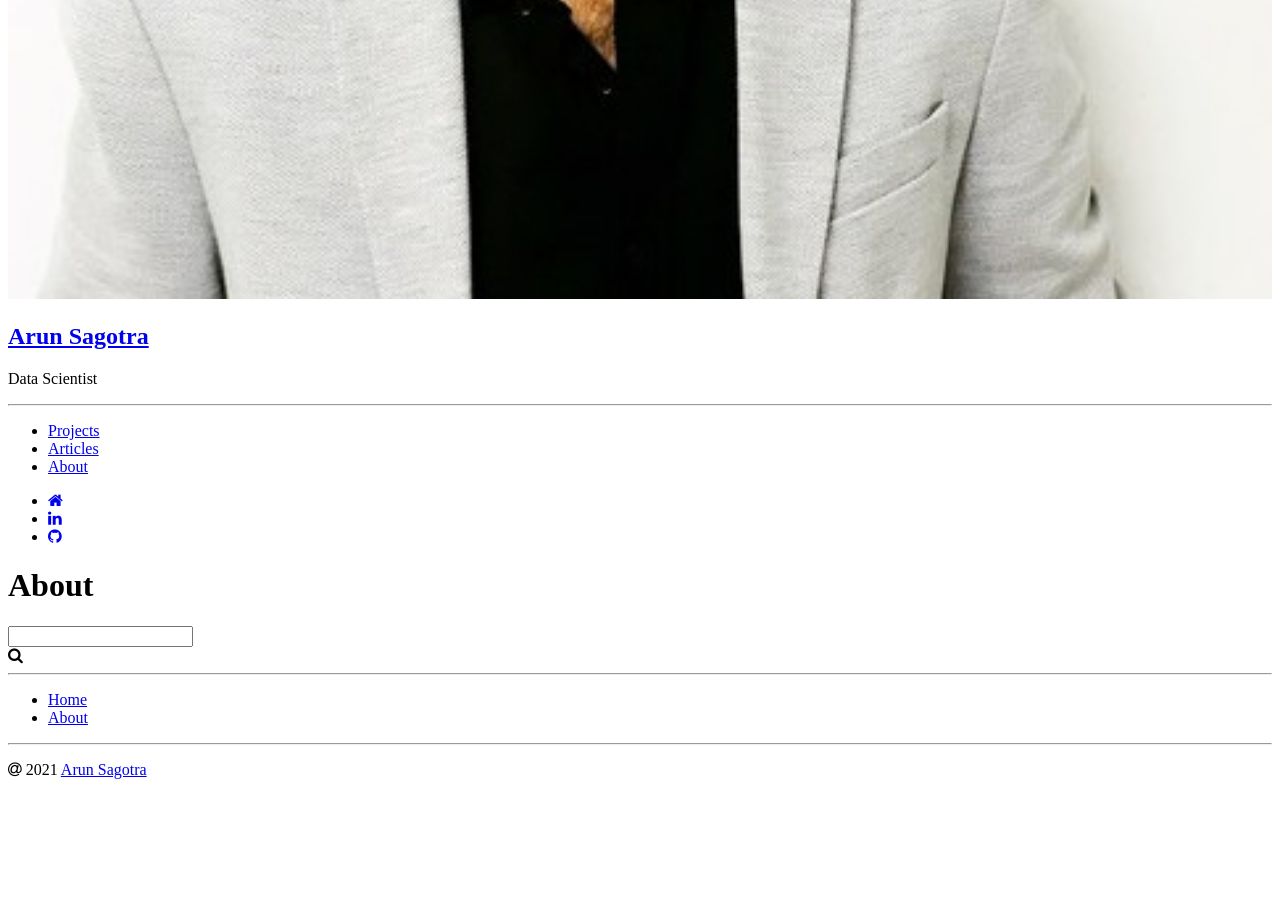
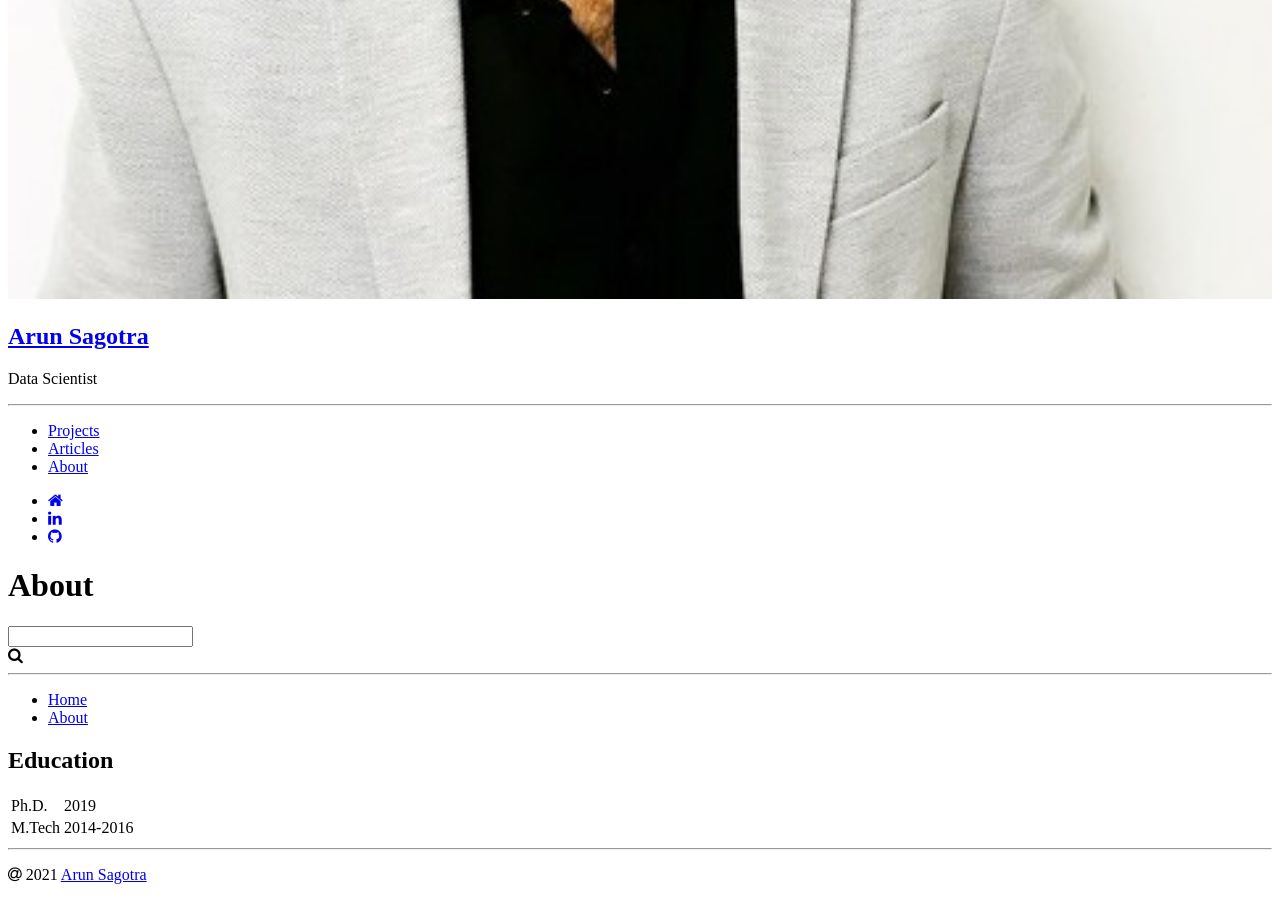
Before and after one commit to asagotra/arunsagotra.github.io, a Jekyll site: the page built from _pages/about.md, in a window 1280 px wide and 900 px high, scrolled down 1073 px. Built offline with Jekyll 4.4.1, drawn with Linux system fonts in a browser that asks for light colours; before the commit the page ends 1868 px from its top, so only the background shows below that.

Commit message:
Update about.md

```diff
--- a/_pages/about.md
+++ b/_pages/about.md
@@ -4,6 +4,19 @@ title: About
 permalink: /about/
 description: Ph.D. in Computational Materials Science and Engineering (University of New South Wales, Sydney)
 ---
+<div class="column-2a">
+  <h2>Education</h2>
+    <table class="table-style">
+      <tr>
+        <td>Ph.D.</td>
+        <td>2019</td>
+      </tr>
+      <tr>
+        <td>M.Tech</td>
+        <td>2014-2016</td>
+      </tr>
+    </table>
+</div>
 <!--
 ### Write to me
 Please write to me your thoughts or if you just want to get connected
```
